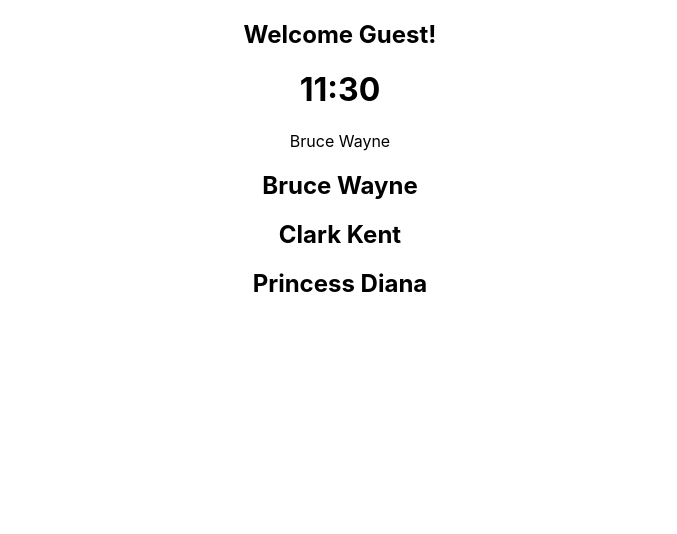
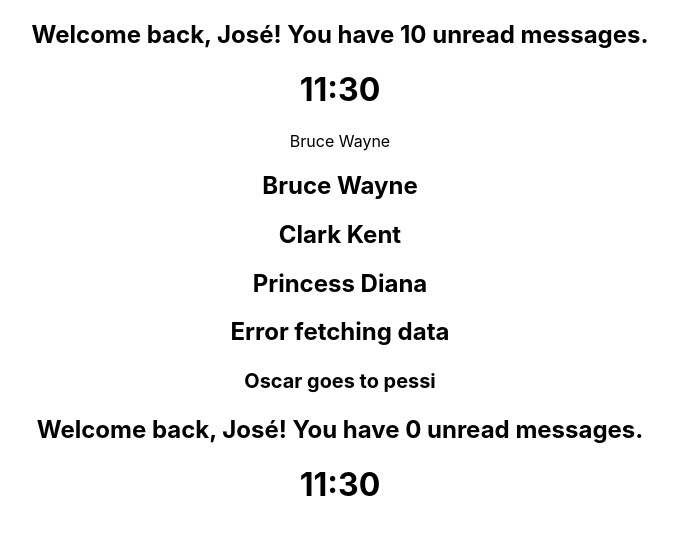
Before and after one commit to cardosoj3-ppb/G-Retro, a React (Create React App) app in the folder apps/react-typescript-demo/: page / in a window 1280 px wide. Shown: the top 534 px of the page, without its empty margins (300-977 px from the left). Built offline with nearby package versions, Linux system fonts and the light colour scheme.

Commit message:
feat(components): advanced props

```diff
--- a/apps/react-typescript-demo/public/index.html
+++ b/apps/react-typescript-demo/public/index.html
@@ -24,7 +24,7 @@
       work correctly both with client-side routing and a non-root public URL.
       Learn how to configure a non-root public URL by running `npm run build`.
     -->
-    <title>React App</title>
+    <title>G-Retro</title>
   </head>
   <body>
     <noscript>You need to enable JavaScript to run this app.</noscript>
--- a/apps/react-typescript-demo/src/App.tsx
+++ b/apps/react-typescript-demo/src/App.tsx
@@ -1,7 +1,10 @@
 import './App.css';
 import { Greet } from './components/Greet';
+import { Heading } from './components/Heading';
+import { Oscar } from './components/Oscar';
 import { Person } from './components/Person';
 import { PersonList } from './components/PersonList';
+import { Status } from './components/Status';
 
 function App() {
   const personName = {
@@ -27,9 +30,14 @@ function App() {
 
   return (
     <div className="App">
-      <Greet name="José" messageCount={10} isLoggedIn={false} />
+      <Greet name="José" messageCount={10} isLoggedIn={true} />
       <Person name={personName} />
       <PersonList names={nameList} />
+      <Status status="error" />
+      <Oscar>
+        <Heading> Oscar goes to pessi</Heading>
+      </Oscar>
+      <Greet name='José' isLoggedIn={true}/>
     </div>
   );
 }
--- a/apps/react-typescript-demo/src/components/Greet.tsx
+++ b/apps/react-typescript-demo/src/components/Greet.tsx
@@ -2,17 +2,20 @@ import { Hours } from "./Time";
 
 type GreetProps = {
     name: string
-    messageCount: number
+    messageCount?: number
     isLoggedIn: Boolean
 }
 
 
 export const Greet = (props: GreetProps) => {
+
+    const {messageCount = 0 } = props
+
     return(
         <div>
             <h2>
                 {
-                    props.isLoggedIn ? `Welcome back, ${props.name}! You have ${props.messageCount} unread messages. ` : `Welcome Guest!`
+                    props.isLoggedIn ? `Welcome back, ${props.name}! You have ${messageCount} unread messages. ` : `Welcome Guest!`
                 }
             </h2>
             <Hours/>
--- /dev/null
+++ b/apps/react-typescript-demo/src/components/Heading.tsx
@@ -0,0 +1,7 @@
+type headingprops = {
+    children: string
+}
+
+export const Heading = (props: headingprops) => {
+    return <h2>{props.children}</h2>
+}
--- /dev/null
+++ b/apps/react-typescript-demo/src/components/Oscar.tsx
@@ -0,0 +1,7 @@
+type oscarProps = {
+    children: React.ReactNode
+}
+
+export const Oscar = (props: oscarProps) => {
+    return <h5> {props.children} </h5>
+}
--- /dev/null
+++ b/apps/react-typescript-demo/src/components/Status.tsx
@@ -0,0 +1,21 @@
+type statusProps = {
+  status: 'loading' | 'success' | 'error';
+};
+
+export const Status = (props: statusProps) => {
+  let message;
+
+  if (props.status === 'loading') {
+    message = 'Loading...';
+  } else if (props.status === 'success') {
+    message = 'Data fetched successfully!';
+  } else if (props.status === 'error') {
+    message = 'Error fetching data';
+  }
+
+  return (
+    <div>
+      <h2>{message}</h2>
+    </div>
+  );
+};
```
